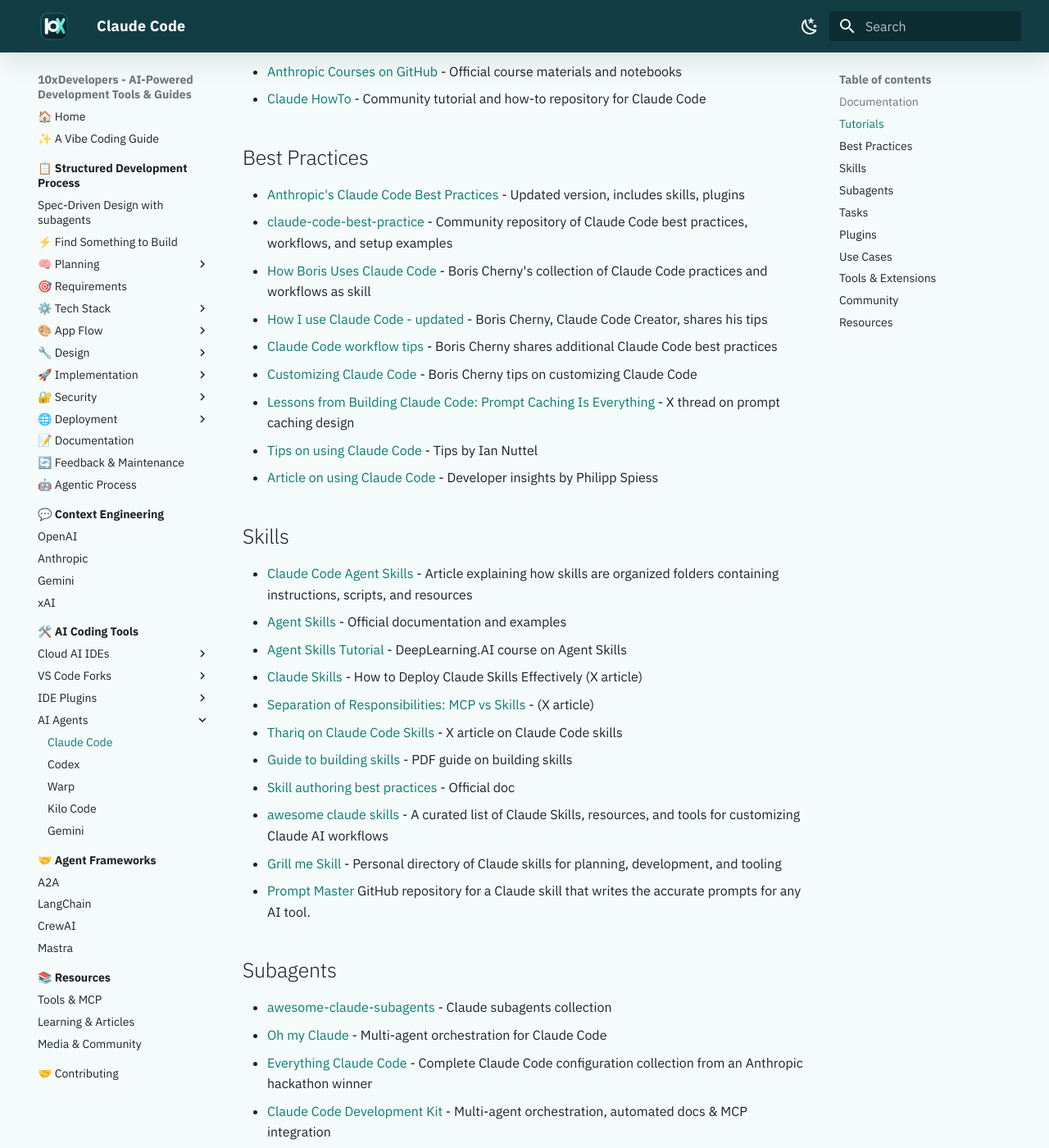
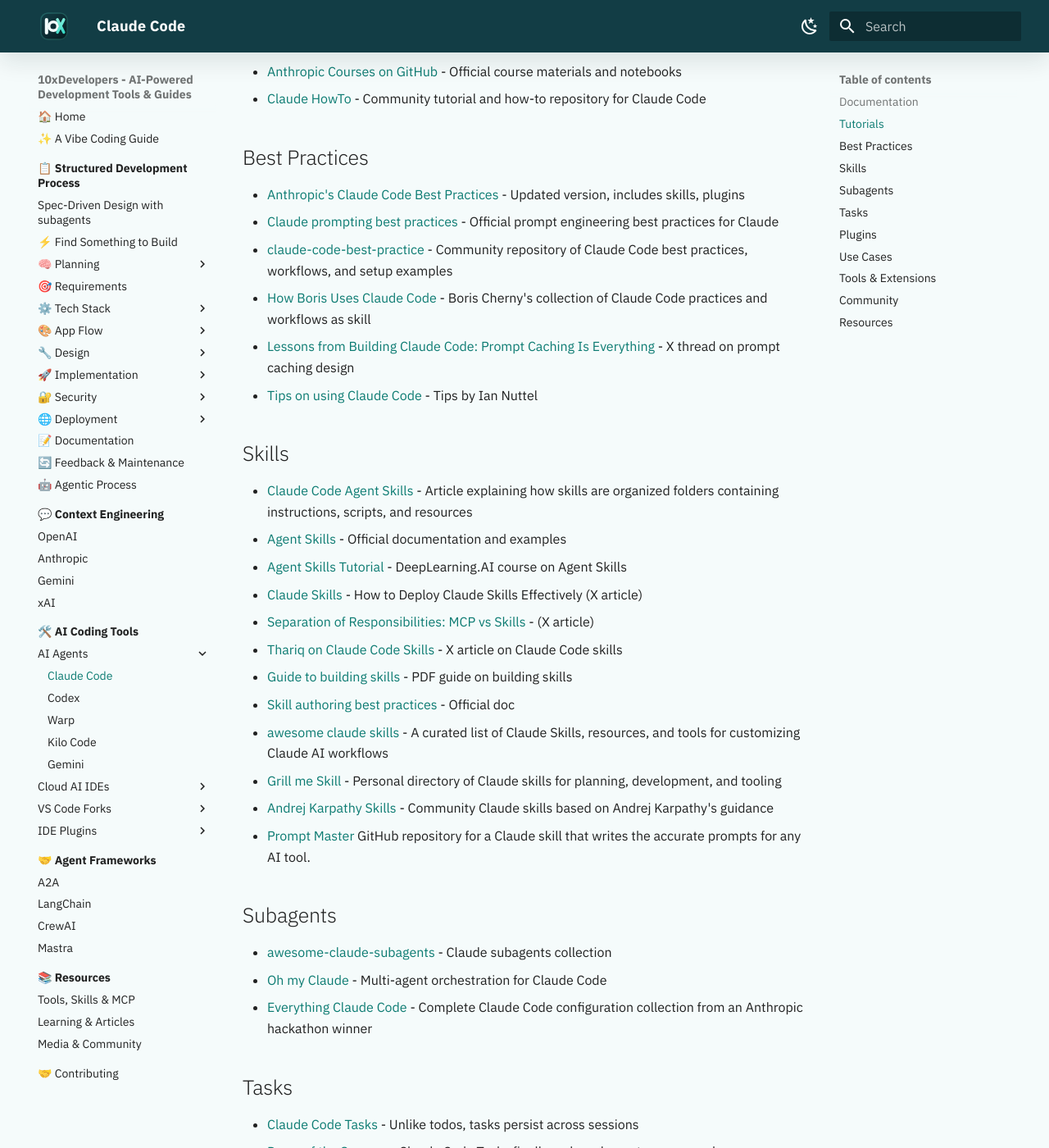
Before and after one commit to shlomoc/10xdev, an MkDocs documentation site: the page built from docs/ai-coding-tools/ai-agents/claude-code.md, in a window 1280 px wide and 1400 px high, scrolled down 850 px. Shown: the whole window at 82% size. Built offline with MkDocs 1.6.1 and Material for MkDocs 9.7.7, drawn with Linux system fonts in a browser that asks for light colours; some of the changed text lies outside the part shown.

Commit message:
docs: update AI agents section in navigation and enhance documentation with new resources and best practices

```diff
--- a/docs/ai-coding-tools/ai-agents/claude-code.md
+++ b/docs/ai-coding-tools/ai-agents/claude-code.md
@@ -28,14 +28,11 @@ Claude code is a CLI that can also be used with an IDE like VS Code.
 
 ## Best Practices
 - [Anthropic's Claude Code Best Practices](https://code.claude.com/docs/en/best-practices) - Updated version, includes skills, plugins
+- [Claude prompting best practices](https://platform.claude.com/docs/en/build-with-claude/prompt-engineering/claude-prompting-best-practices) - Official prompt engineering best practices for Claude
 - [claude-code-best-practice](https://github.com/shanraisshan/claude-code-best-practice) - Community repository of Claude Code best practices, workflows, and setup examples
 - [How Boris Uses Claude Code](https://howborisusesclaudecode.com/) - Boris Cherny's collection of Claude Code practices and workflows as skill
-- [How I use Claude Code - updated](https://x.com/bcherny/status/2017742741636321619) - Boris Cherny, Claude Code Creator, shares his tips
-- [Claude Code workflow tips](https://x.com/bcherny/status/2038454336355999749) - Boris Cherny shares additional Claude Code best practices
-- [Customizing Claude Code](https://x.com/bcherny/status/2021699851499798911) - Boris Cherny tips on customizing Claude Code
 - [Lessons from Building Claude Code: Prompt Caching Is Everything](https://x.com/trq212/status/2024574133011673516) - X thread on prompt caching design
 - [Tips on using Claude Code](../../reference/claude-code-tips.md) - Tips by Ian Nuttel
-- [Article on using Claude Code](https://spiess.dev/blog/how-i-use-claude-code) - Developer insights by Philipp Spiess
 
 ## Skills
 
@@ -49,14 +46,14 @@ Claude code is a CLI that can also be used with an IDE like VS Code.
 - [Skill authoring best practices](https://platform.claude.com/docs/en/agents-and-tools/agent-skills/best-practices) - Official doc
 - [awesome claude skills](https://github.com/ComposioHQ/awesome-claude-skills) - A curated list of Claude Skills, resources, and tools for customizing Claude AI workflows
 - [Grill me Skill](https://github.com/mattpocock/skills) - Personal directory of Claude skills for planning, development, and tooling
-* [Prompt Master](https://github.com/nidhinjs/prompt-master) GitHub repository for a Claude skill that writes the accurate prompts for any AI tool.
+- [Andrej Karpathy Skills](https://github.com/forrestchang/andrej-karpathy-skills) - Community Claude skills based on Andrej Karpathy's guidance
+- [Prompt Master](https://github.com/nidhinjs/prompt-master) GitHub repository for a Claude skill that writes the accurate prompts for any AI tool.
 
 ## Subagents
 
 - [awesome-claude-subagents](https://github.com/VoltAgent/awesome-claude-code-subagents) - Claude subagents collection
 - [Oh my Claude](https://yeachan-heo.github.io/oh-my-claudecode-website/) - Multi-agent orchestration for Claude Code
 - [Everything Claude Code](https://github.com/affaan-m/everything-claude-code) - Complete Claude Code configuration collection from an Anthropic hackathon winner
-- [Claude Code Development Kit](https://github.com/peterkrueck/Claude-Code-Development-Kit) - Multi-agent orchestration, automated docs & MCP integration
 
 ## Tasks
 
--- a/mkdocs.yml
+++ b/mkdocs.yml
@@ -145,6 +145,12 @@ nav:
 
   - 🛠️ AI Coding Tools:
     - Overview: ai-coding-tools/index.md
+    - AI Agents:
+      - Claude Code: ai-coding-tools/ai-agents/claude-code.md
+      - Codex: ai-coding-tools/ai-agents/codex.md
+      - Warp: ai-coding-tools/ai-agents/warp.md
+      - Kilo Code: ai-coding-tools/ai-agents/kilo.md
+      - Gemini: ai-coding-tools/ai-agents/gemini-cli.md
     - Cloud AI IDEs:
       - Lovable.dev: ai-coding-tools/cloud-ai-ides/lovable.md
       - Bolt.new: ai-coding-tools/cloud-ai-ides/bolt.md
@@ -162,12 +168,6 @@ nav:
       - Cline: ai-coding-tools/ide-plugins/cline.md
       - Roo Code: ai-coding-tools/ide-plugins/roo.md
       - Github Copilot: ai-coding-tools/ide-plugins/github.md
-    - AI Agents:
-      - Claude Code: ai-coding-tools/ai-agents/claude-code.md
-      - Codex: ai-coding-tools/ai-agents/codex.md
-      - Warp: ai-coding-tools/ai-agents/warp.md
-      - Kilo Code: ai-coding-tools/ai-agents/kilo.md
-      - Gemini: ai-coding-tools/ai-agents/gemini-cli.md
   - 🤝 Agent Frameworks:
     - Overview: agent-frameworks/index.md
     - A2A: agent-frameworks/a2a.md
@@ -176,7 +176,7 @@ nav:
     - Mastra: agent-frameworks/mastra.md
   - 📚 Resources:
     - Overview: resources/index.md
-    - Tools & MCP: resources/tools/index.md
+    - Tools, Skills & MCP: resources/tools/index.md
     - Learning & Articles: resources/learning/index.md
     - Media & Community: resources/community/index.md
   - 🤝 Contributing: contributing.md
```
Also changed, not shown: CLAUDE.md (+1 -83 lines), docs/ai-coding-tools/ai-agents/codex.md (+1 -0 lines), docs/resources/tools/index.md (+6 -1 lines), docs/structured/appflow/ui-prototype.md (+1 -1 lines).
